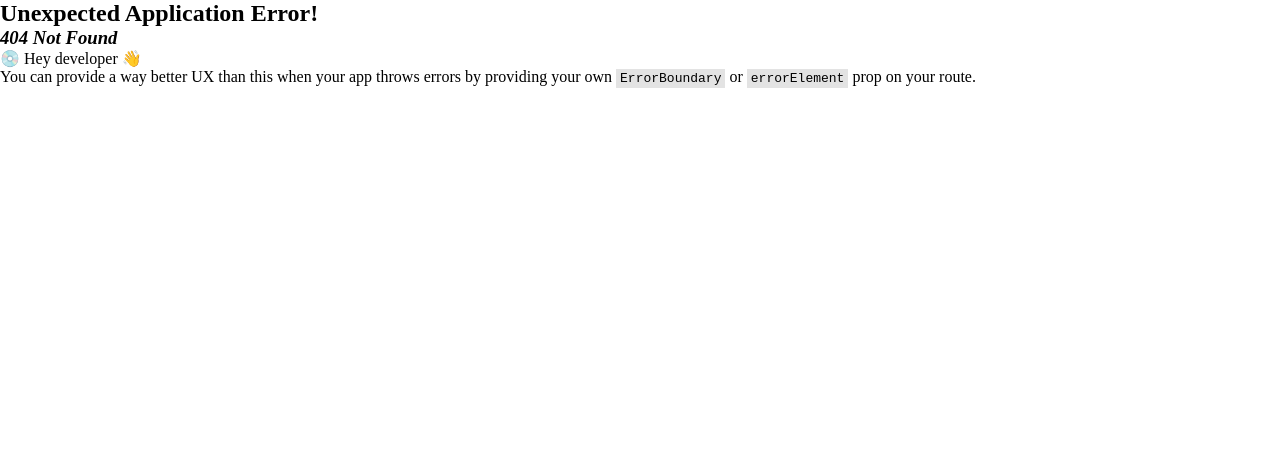
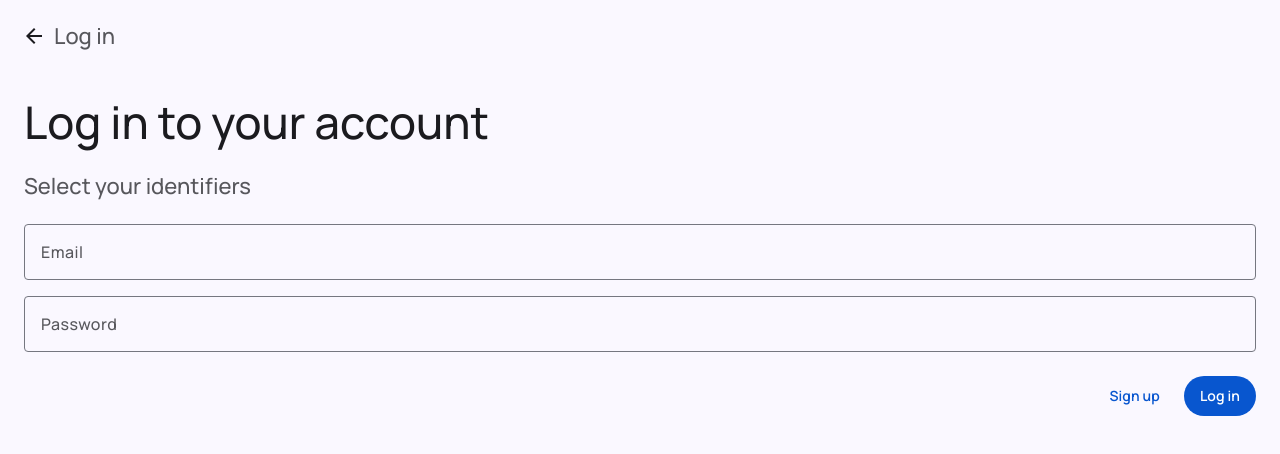
Before and after one commit to NiteChill/solstice, a React (Vite) app: page /login in a window 1280 px wide. Before the commit this address had no page. Shown: the top 454 px of the page. Built offline with nearby package versions, Linux system fonts and the light colour scheme; no server answers.

Commit message:
login finished

```diff
--- a/src/App.jsx
+++ b/src/App.jsx
@@ -1,12 +1,13 @@
 import { useEffect, useState } from 'react';
 import './default.scss';
-import { Outlet, useNavigate } from 'react-router-dom';
+import { Outlet, useLocation, useNavigate } from 'react-router-dom';
 import Navbar from './components/Navbar/Navbar';
 import axios from 'axios';
 
 function App() {
   const [data, setData] = useState(''),
     [theme, setTheme] = useState('light'),
+    location = useLocation().pathname,
     navigate = useNavigate();
 
   useEffect(() => {
@@ -18,26 +19,26 @@ function App() {
     setTheme('light');
 
     async function isAuthenticated() {
-      const response = await axios.post('http://localhost:3000/login', {
-        name: 'Achille',
-        password: '1234'
-      },
+      const response = await axios.post(
+        'http://localhost:3000/login',
+        {
+          name: 'Achille',
+          password: '1234',
+        },
         {
           headers: {
-          'Content-Type': 'application/json'
+            'Content-Type': 'application/json',
+          },
         }
-      });
+      );
       setData(response.data);
     }
     isAuthenticated();
   }, []);
   return (
     <div className={`App ${theme}`}>
-      <Navbar />
-      <p>{data ? data.message : 'loading...'}</p>
-      <div>
-        <Outlet />
-      </div>
+      <Navbar location={location} />
+      <Outlet />
     </div>
   );
 }
--- a/src/components/Button/Button.jsx
+++ b/src/components/Button/Button.jsx
@@ -1,8 +1,8 @@
 import styles from './Button.module.scss';
 
-export default function Button({label = 'Label'}) {
+export default function Button({style = 'standard', label = 'Label', onClick}) {
   return (
-    <div className={styles.button}>
+    <div className={`${styles.button} ${style === 'standard' ? styles.standard : styles.text}`} onClick={onClick}>
       <div>
         <p className='label-large'>{label}</p>
       </div>
--- a/src/components/Button/Button.module.scss
+++ b/src/components/Button/Button.module.scss
@@ -2,23 +2,24 @@
   display: flex;
   align-items: center;
   justify-content: center;
-  background: var(--primary);
   border-radius: 100rem;
   cursor: pointer;
   user-select: none;
+  width: fit-content;
   & > div {
     display: flex;
     align-items: center;
     justify-content: center;
     padding: 0.625rem 1rem;
     border-radius: inherit;
-    & > p {
-      color: var(--on-primary);
-    }
   }
 }
 
-.button {
+.standard {
+  background: var(--primary);
+  & > div > p {
+    color: var(--on-primary);
+  }
   &:hover > div {
     background: var(--state-layer-on-primary-008);
   }
@@ -26,3 +27,18 @@
     background: var(--state-layer-on-primary-012);
   }
 }
+
+.text {
+  & > div {
+    padding: 0.625rem 0.75rem;
+    & > p {
+      color: var(--primary);
+    }
+  }
+  &:hover > div {
+    background: var(--state-layer-primary-008);
+  }
+  &:active > div {
+    background: var(--state-layer-primary-012);
+  }
+}
--- a/src/components/IconButton/IconButton.jsx
+++ b/src/components/IconButton/IconButton.jsx
@@ -6,6 +6,7 @@ export default function IconButton({
   avatar = false,
   overridePadding = false,
   highContrast = false,
+  onClick
 }) {
   return (
     <div
@@ -17,7 +18,8 @@ export default function IconButton({
           : styles.standard
       } ${overridePadding && styles.override_padding} ${
         style === 'standard' && highContrast && styles.high_contrast
-      }`}
+        }`}
+      onClick={onClick}
     >
       <div>
         <div>
--- a/src/components/Navbar/Navbar.jsx
+++ b/src/components/Navbar/Navbar.jsx
@@ -2,23 +2,36 @@ import IconButton from '../IconButton/IconButton';
 import styles from './Navbar.module.scss';
 import defaultAvatar from '../../assets/img/default_avatar.png';
 import Button from '../Button/Button';
+import { useNavigate } from 'react-router-dom';
 
-export default function Navbar({login = false}) {
+export default function Navbar({ loggedIn = false, location }) {
+  const navigate = useNavigate();
+  console.log(location);
   return (
     <div className={styles.navbar}>
-      {!login && (
+      {!loggedIn && location === '/' && (
         <div className={styles.logo}>
           <div></div>
         </div>
       )}
-      {login && <IconButton icon='menu' overridePadding highContrast />}
-      <h1 className='title-large'>Solstice</h1>
-      {login && <IconButton icon='add' style='filled_small' />}
-      <IconButton icon='search' />
-      {login && <IconButton avatar={defaultAvatar} />}
-      {!login && (
+      {loggedIn ||
+        (location === '/login' && (
+          <IconButton
+            icon={location === '/' ? 'menu' : 'arrow_back'}
+            overridePadding
+            highContrast
+            onClick={() => navigate('/')}
+          />
+        ))}
+      <h1 className='title-large'>
+        {location === '/' ? 'Solstice' : 'Log in'}
+      </h1>
+      {loggedIn && <IconButton icon='add' style='filled_small' />}
+      {location !== '/login' && <IconButton icon='search' />}
+      {loggedIn && <IconButton avatar={defaultAvatar} />}
+      {!loggedIn && location !== '/login' && (
         <div className={styles.button}>
-          <Button label='Sign in' />
+          <Button label='Log in' onClick={() => navigate('/login')} />
         </div>
       )}
     </div>
--- a/src/components/Navbar/Navbar.module.scss
+++ b/src/components/Navbar/Navbar.module.scss
@@ -3,6 +3,7 @@
   padding: 0.75rem 0.75rem 0.75rem 0.875rem;
   align-items: center;
   width: 100%;
+  height: 4.5rem;
   & > div.logo {
     display: flex;
     width: 2.5rem;
--- /dev/null
+++ b/src/pages/login/Login.jsx
@@ -0,0 +1,44 @@
+import { useEffect, useState } from 'react';
+import Button from '../../components/Button/Button';
+import styles from './Login.module.scss';
+
+export default function Login() {
+  const [body, setBody] = useState();
+  useEffect(() => {
+    console.log(body);
+  }, [body]);
+  return (
+    <div className={styles.login}>
+      <div>
+        <h1 className='display-medium'>Log in to your account</h1>
+      </div>
+      <main>
+        <h2 className='title-large'>Select your identifiers</h2>
+        <div className={styles.container}>
+          <input
+            type='email'
+            className='body-large'
+            name='email'
+            placeholder='Email'
+            onInput={(e) =>
+              setBody({ ...body, [e.target.name]: e.target.value })
+            }
+          />
+          <input
+            type='password'
+            className='body-large'
+            name='password'
+            placeholder='Password'
+            onInput={(e) =>
+              setBody({ ...body, [e.target.name]: e.target.value })
+            }
+          />
+        </div>
+        <div className={styles.container_btn}>
+          <Button style='text' label='Sign up' />
+          <Button label='Log in' />
+        </div>
+      </main>
+    </div>
+  );
+}
--- /dev/null
+++ b/src/pages/login/Login.module.scss
@@ -0,0 +1,48 @@
+.login {
+  display: flex;
+  flex-direction: column;
+  width: 100%;
+  & > div {
+    display: flex;
+    padding: 1.5rem;
+    & > h1 {
+      color: var(--on-surface);
+    }
+  }
+  & > main {
+    display: flex;
+    flex-direction: column;
+    padding: 0 1.5rem;
+    gap: 1.5rem;
+    & > h2 {
+      color: var(--on-surface-variant);
+    }
+    & > div.container {
+      display: flex;
+      flex-direction: column;
+      gap: 1rem;
+      & > input {
+        padding: 0.5rem 0 0.5rem 1rem;
+        border: 1px solid var(--outline);
+        outline: none;
+        border-radius: 4px;
+        height: 3.5rem;
+        background: none;
+        caret-color: var(--primary);
+        color: var(--on-surface);
+        &::placeholder {
+          color: var(--on-surface-variant);
+        }
+        &:focus {
+          outline: 2px solid var(--primary);
+          outline-offset: -1px;
+        }
+      }
+    }
+    & > div.container_btn {
+      display: flex;
+      justify-content: flex-end;
+      gap: 0.75rem;
+    }
+  }
+}
--- a/src/router.jsx
+++ b/src/router.jsx
@@ -4,6 +4,7 @@ import Account from './pages/account/account';
 import Article from './pages/article/article';
 import Discover from './pages/discover/discover';
 import MyArticles from './pages/my_articles/MyArticles';
+import Login from './pages/login/Login';
 
 export const router = createBrowserRouter([
   {
@@ -13,6 +14,10 @@ export const router = createBrowserRouter([
       {
         path: '/',
         element: <Discover />,
+      },
+      {
+        path: '/login',
+        element: <Login />,
       },
       {
         path: '/my_articles',
```
